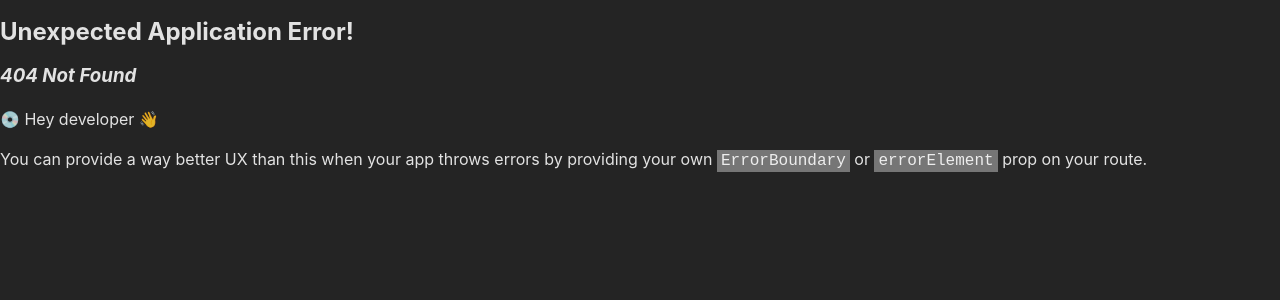
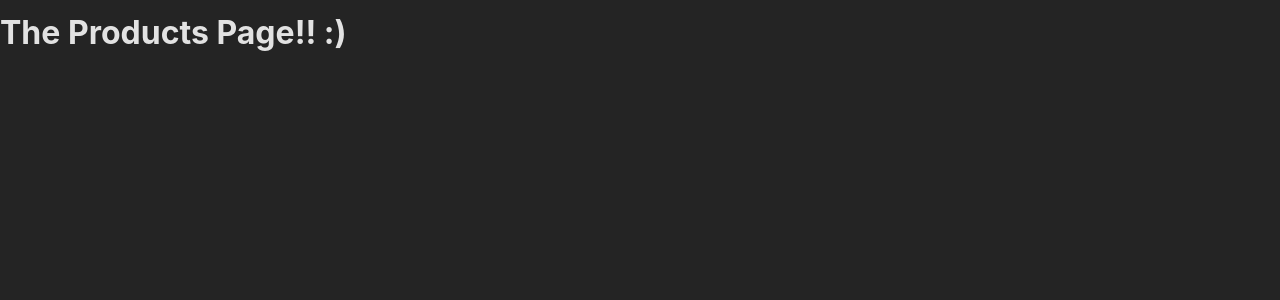
Before and after one commit to WodaMineralna/S22-Building-a-Multi-Page-SPA-with-React-Router, a React (Create React App) app: page /products in a window 1280 px wide. Before the commit this address had no page. Shown: the top 300 px of the page. Built offline with nearby package versions, Linux system fonts and the light colour scheme.

Commit message:
Adding a second Route - ProductsPage Component

```diff
--- a/src/App.js
+++ b/src/App.js
@@ -1,8 +1,12 @@
 import { createBrowserRouter, RouterProvider } from "react-router-dom";
 
 import HomePage from "./pages/Home";
+import ProductsPage from "./pages/Products";
 
-const router = createBrowserRouter([{ path: "/", element: <HomePage /> }]);
+const router = createBrowserRouter([
+  { path: "/", element: <HomePage /> },
+  { path: "/products", element: <ProductsPage /> },
+]);
 
 function App() {
   return <RouterProvider router={router} />;
--- /dev/null
+++ b/src/pages/Products.js
@@ -0,0 +1,7 @@
+export default function ProductsPage() {
+  return (
+    <h1>
+      The Products Page!! :)
+    </h1>
+  )
+}
```
